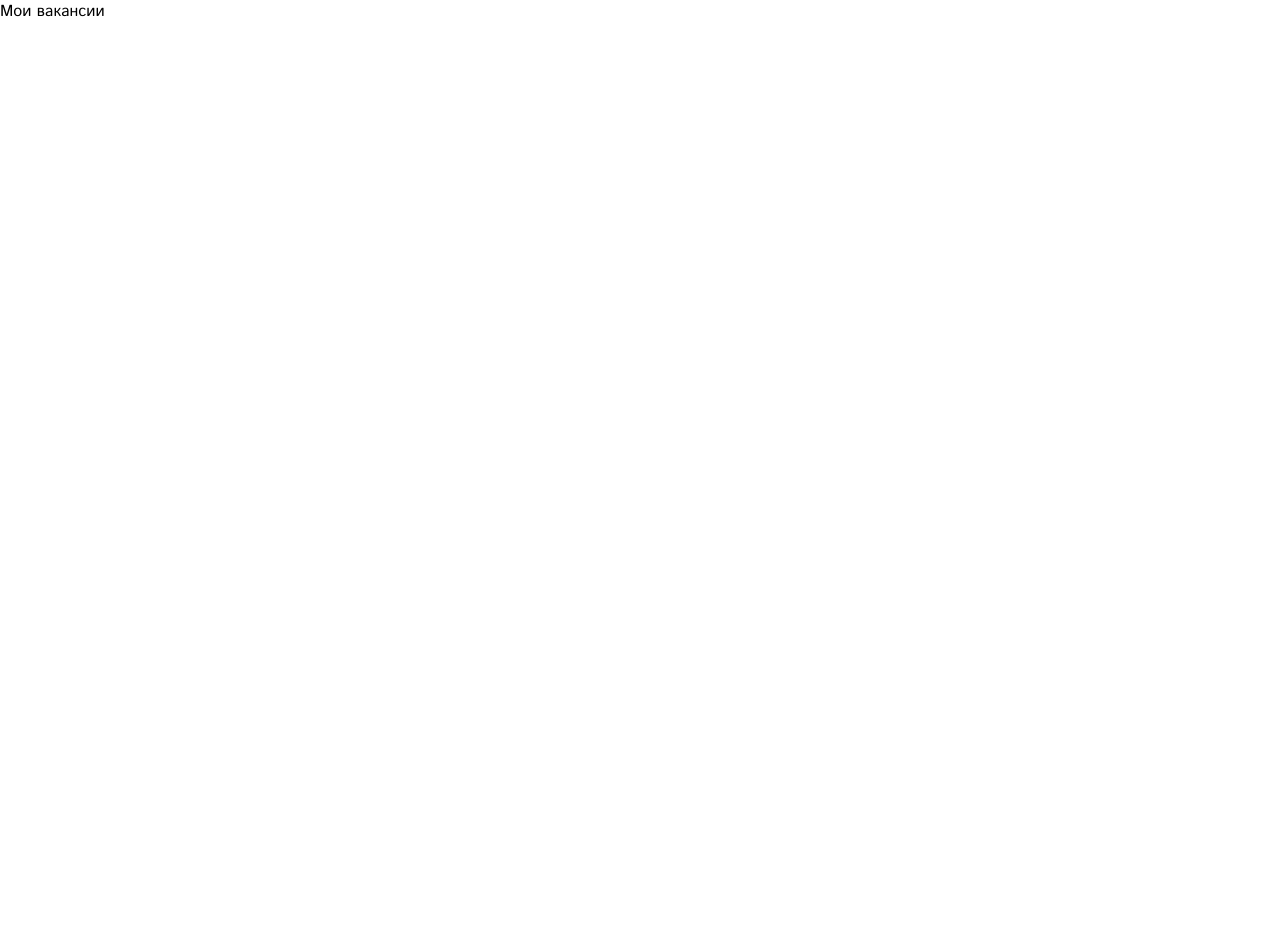
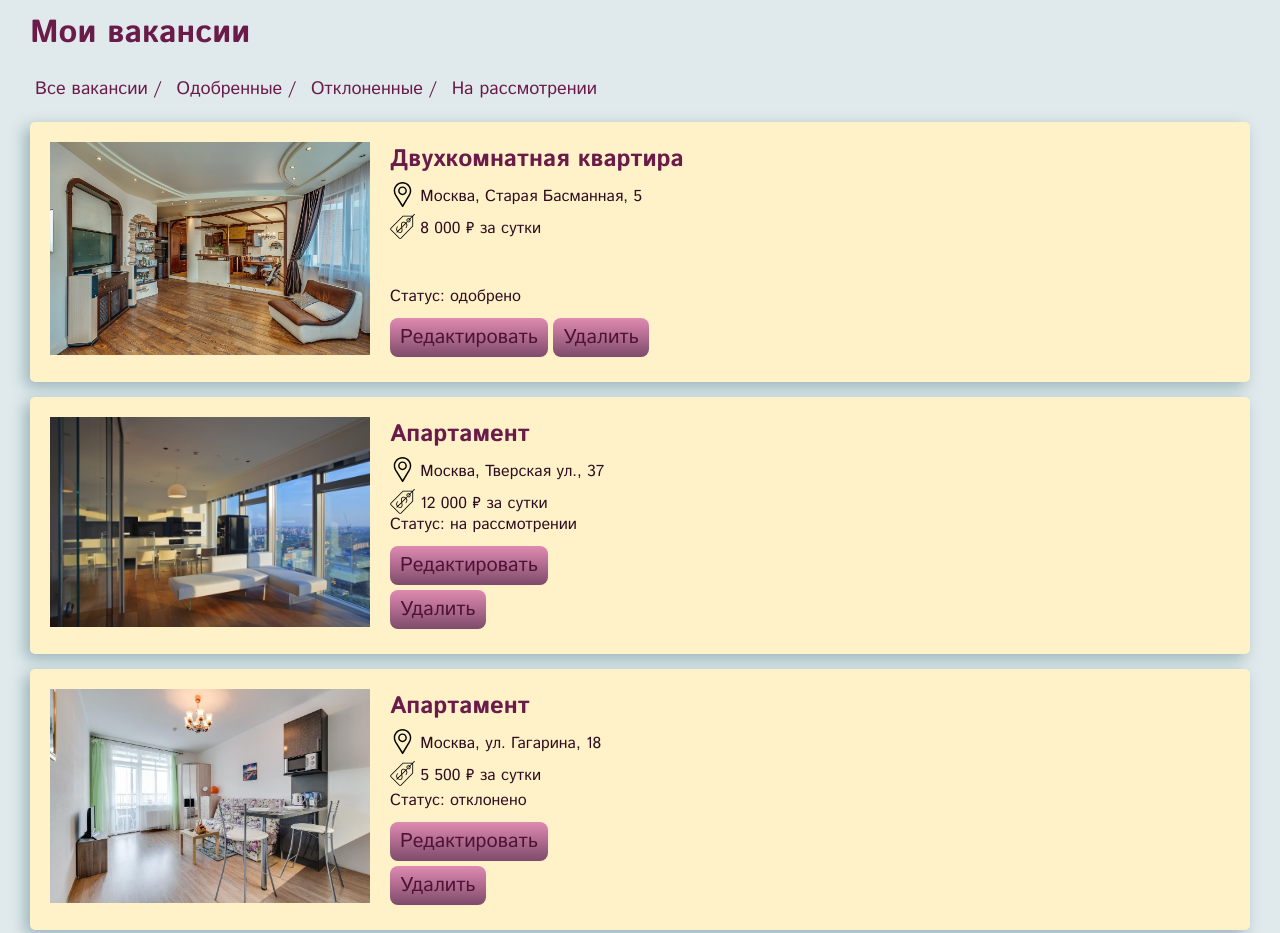
Before and after one commit to Juliaaugust/daily, a plain HTML site: page my_vacancies.html in a window 1280 px wide. Shown: the top 933 px of the page. Before the commit the page ends 800 px from the top, so only its background shows below. Drawn offline with Linux system fonts and the light colour scheme.

Commit message:
my_vacancies page

```diff
--- a/my_vacancies.html
+++ b/my_vacancies.html
@@ -5,12 +5,103 @@
     <meta name="viewport" content="width=device-width, initial-scale=1.0">
     <meta http-equiv="X-UA-Compatible" content="ie=edge">
     <link rel="stylesheet" href="styles/style.css">
-    <link rel="stylesheet" href="styles/reservation.css">
+    <link rel="stylesheet" href="styles/my_vacancies.css">
     <title>DAILY rental housing</title>
 
     <link href="https://fonts.googleapis.com/css?family=Istok+Web:400,700&display=swap" rel="stylesheet">
 </head>
 <body>
-    Мои вакансии
+    <div class="page-wrapper">
+        <h1 role="heading">Мои вакансии</h1>
+
+        <div class="toggles">
+            <button id="all">Все вакансии</button>
+            <button id="approved">Одобренные</button>
+            <button id="rejected">Отклоненные</button>
+            <button id="consideration">На рассмотрении</button>
+        </div>
+
+        <div class="vacancy-card">
+            <div class="carousel-wrapper">
+                <img src="img/housing_variants/var_0_1.jpg" alt="" class="vacancy-image">
+            </div>
+            <div class="housing-description">
+                <a href="./housing.html" target="_blank">
+                    <h2 class="housing-name">Двухкомнатная квартира</h2>
+                    <div class="housing-address">
+                        <img src="img/icons/location.svg" alt="">
+                        Москва, Старая Басманная, 5
+                    </div>
+                    <div class="housing-price">
+                        <img src="img/icons/price.svg" alt="">
+                        <span class="price-card-value">8 000</span> ₽ за сутки
+                    </div>
+                </a>
+
+                <div class="housing-params">
+                    <div class="status">
+                        Статус: <span class="status-name">одобрено</span>
+                    </div>
+                    <button class="edit-btn">Редактировать</button>
+                    <button class="delete-btn">Удалить</button>
+                </div>
+            </div>
+        </div>
+
+        <div class="vacancy-card">
+            <div class="carousel-wrapper">
+                <img src="img/housing_variants/var_1_1.jpg" alt="" class="vacancy-image">
+            </div>
+            <div class="housing-description">
+                <a href="./housing.html" target="_blank">
+                    <h2 class="housing-name">Апартамент</h2>
+                    <div class="housing-address">
+                        <img src="img/icons/location.svg" alt="">
+                        Москва, Тверская ул., 37
+                    </div>
+                    <div class="housing-price">
+                        <img src="img/icons/price.svg" alt="">
+                        <span class="price-card-value">12 000</span> ₽ за сутки
+                    </div>
+                </a>
+
+                <div class="housing-params">
+                    <div class="status">
+                        Статус: <span class="status-name">на рассмотрении</span>
+                    </div>
+                    <button class="edit-btn">Редактировать</button>
+                    <button class="delete-btn">Удалить</button>
+                </div>
+            </div>
+        </div>
+
+        <div class="vacancy-card">
+            <div class="carousel-wrapper">
+                <img src="img/housing_variants/var_2_1.jpg" alt="" class="vacancy-image">
+            </div>
+            <div class="housing-description">
+                <a href="./housing.html" target="_blank">
+                    <h2 class="housing-name">Апартамент</h2>
+                    <div class="housing-address">
+                        <img src="img/icons/location.svg" alt="">
+                        Москва, ул. Гагарина, 18
+                    </div>
+                    <div class="housing-price">
+                        <img src="img/icons/price.svg" alt="">
+                        <span class="price-card-value">5 500</span> ₽ за сутки
+                    </div>
+                </a>
+
+                <div class="housing-params">
+                    <div class="status">
+                        Статус: <span class="status-name">отклонено</span>
+                    </div>
+                    <button class="edit-btn">Редактировать</button>
+                    <button class="delete-btn">Удалить</button>
+                </div>
+            </div>
+        </div>
+
+    </div>
 </body>
 </html>
--- /dev/null
+++ b/styles/my_vacancies.css
@@ -0,0 +1,124 @@
+.page-wrapper {
+    margin: 0 auto;
+    padding: 10px 30px;
+    background: #e0e9eb;
+    max-width: 1400px;
+    min-height: calc(100vh - 250px);
+}
+
+h1 {
+    color: #6a1b4a;
+}
+
+.toggles {
+    margin: 20px 0;
+}
+
+.toggles button {
+    border: none;
+    background: #e0e9eb;
+    color: #6a1b4a;
+    cursor: pointer;
+    font-size: 18px;
+    margin: 0 5px;
+}
+
+.toggles button:hover {
+    color: #b16f8c;
+}
+
+.toggles button:after {
+    content: " / ";
+}
+
+.toggles button:last-child:after {
+    content: "";
+}
+
+.vacancy-card {
+    display: flex;
+    padding: 20px;
+    margin-bottom: 15px;
+    border-radius: 5px;
+    box-shadow: -5px 5px 15px #97b4b8;
+    background: #fff2c8;
+    color: #2e0c20;
+}
+
+.housing-description {
+    position: relative;
+}
+
+.housing-params {
+    position: absolute;
+    bottom: 0;
+}
+
+.housing-description a {
+    color: #2e0c20;
+}
+
+.housing-description .housing-name {
+    color: #6a1b4a;
+}
+
+.vacancy-image {
+    width: 320px;
+}
+
+.carousel-wrapper {
+    width: 320px;
+    margin-right: 20px;
+}
+
+.housing-address > img,
+.housing-price > img {
+    width: 25px;
+    position: relative;
+    top: 6px;
+}
+
+.status {
+    margin-bottom: 10px;
+}
+
+.edit-btn,
+.delete-btn {
+    padding: 5px 10px;
+    color: #4D1335;
+    font-size: 20px;
+    background: linear-gradient(0deg, #7e4b6a 0%, #e08ab1 100%);
+    border: #ad807b;
+    border-radius: 8px;
+    cursor: pointer;
+    margin-bottom: 5px;
+}
+
+.edit-btn:hover,
+.delete-btn:hover {
+    cursor: pointer;
+    color: rgb(61, 13, 41);
+    background: linear-gradient(0deg, #6b3d59 0%, #c9759b 100%);
+}
+
+
+@media screen and (max-width: 780px) {
+    .vacancy-card {
+        flex-direction: column;
+    }
+    .housing-params {
+        position: static;
+        margin-top: 20px;
+    }
+}
+
+
+@media screen and (max-width: 530px) {
+
+    .carousel-wrapper {
+        width: 100%;
+    }
+    .vacancy-image {
+        width: 100%;
+    }
+}
```
